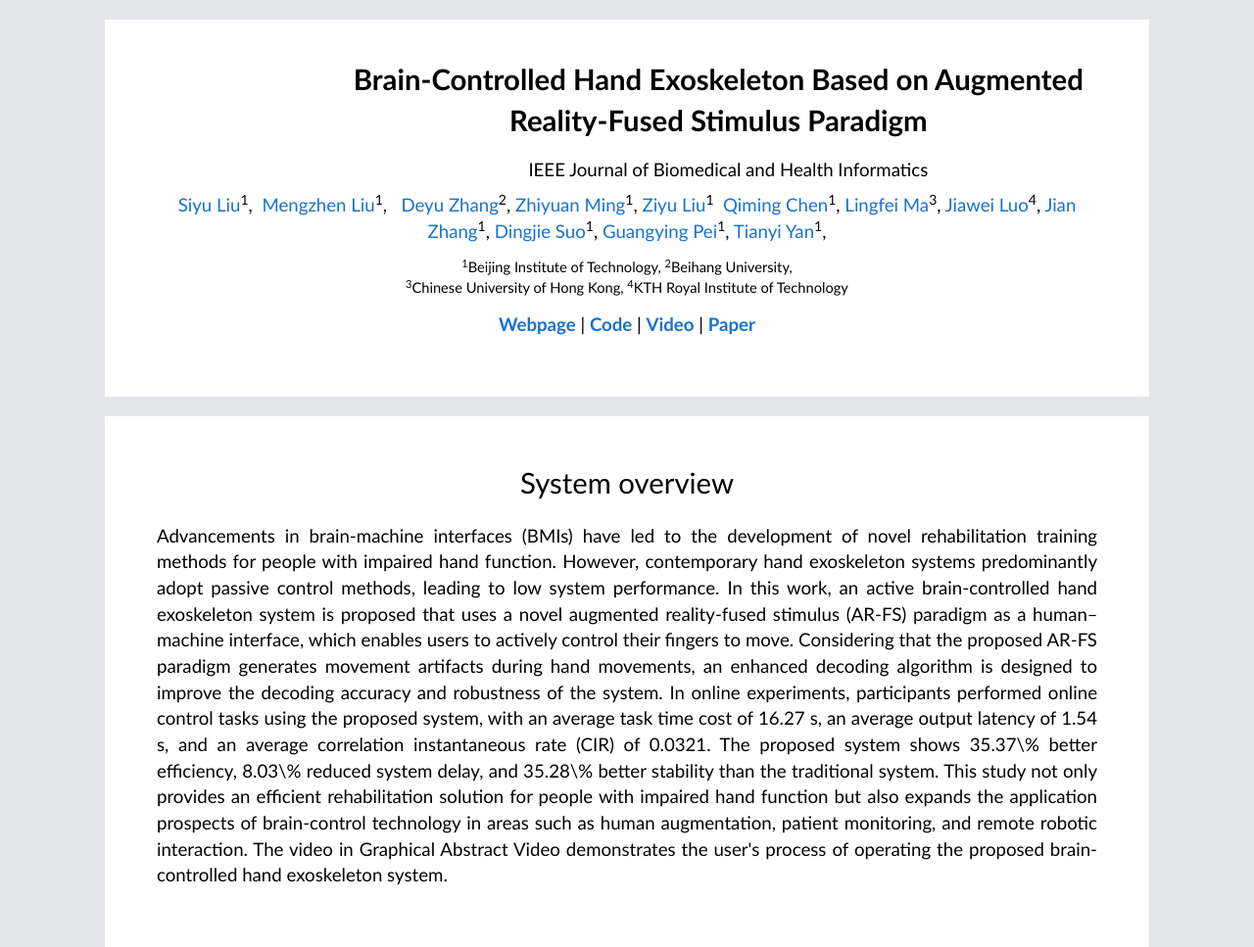
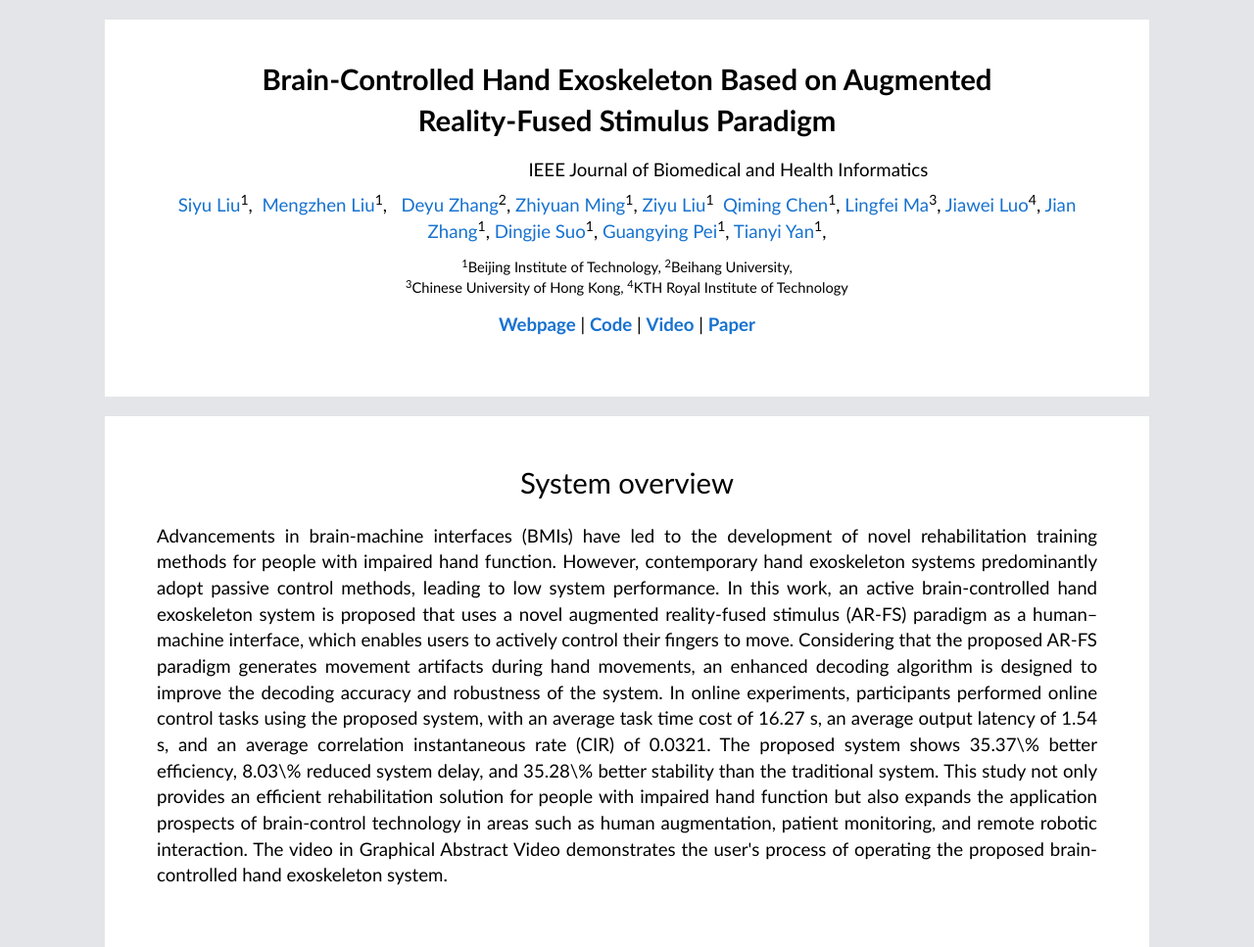
Before and after one commit to BITBCI/Brain-ControlledHandExoskeleton, a plain HTML site: page docs/index.html in a window 1280 px wide. Shown: the top 967 px of the page at 98% size. Drawn offline with Linux system fonts and the light colour scheme.

Commit message:
Modify the title

```diff
--- a/docs/index.html
+++ b/docs/index.html
@@ -31,7 +31,7 @@
             <table>
                 <tr>
                     <td>
-                        <div style="padding-top: 0pt;padding-left: 140pt;padding-bottom: 12pt" class="title" id="lang">
+                        <div style="padding-top: 0pt;padding-left: 60pt;padding-right: 60pt;padding-bottom: 12pt" class="title" id="lang">
                             <b> Brain-Controlled Hand Exoskeleton Based on Augmented Reality-Fused Stimulus Paradigm
                             </b>
                         </div>
```
